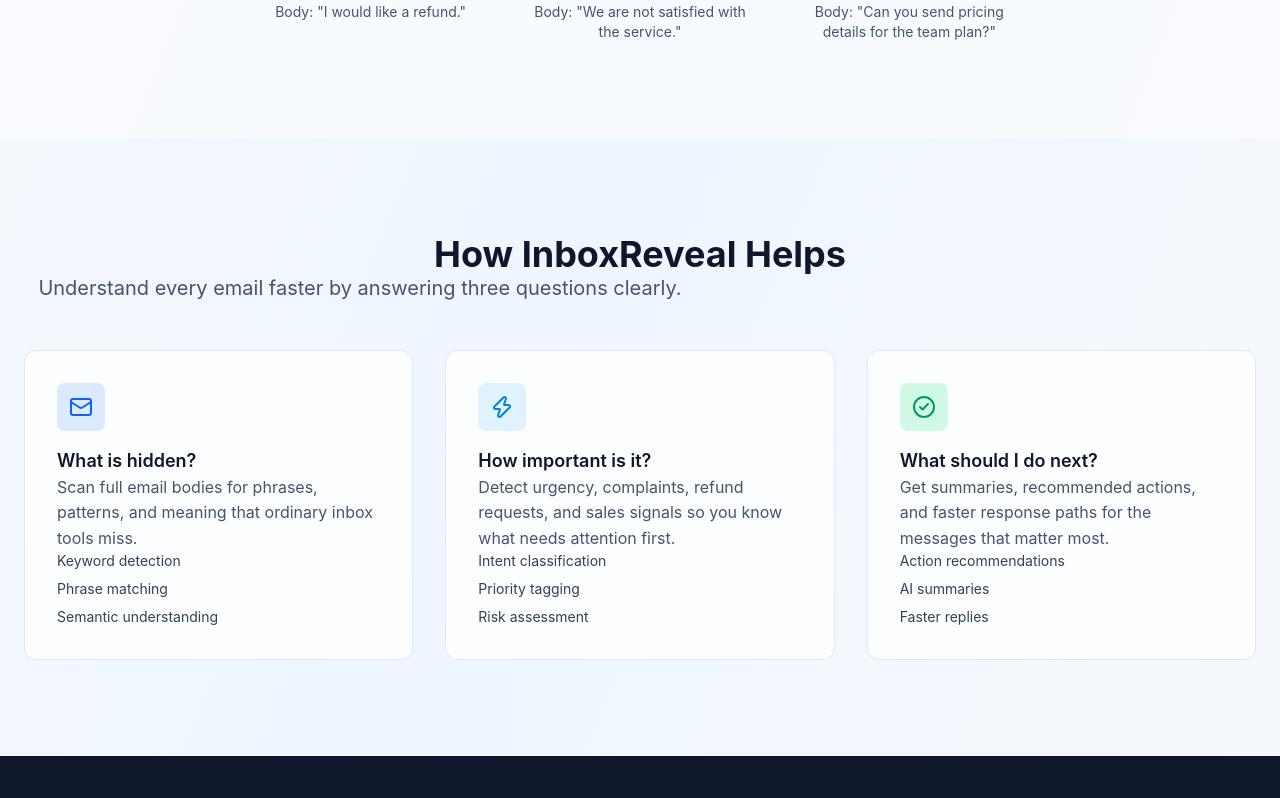
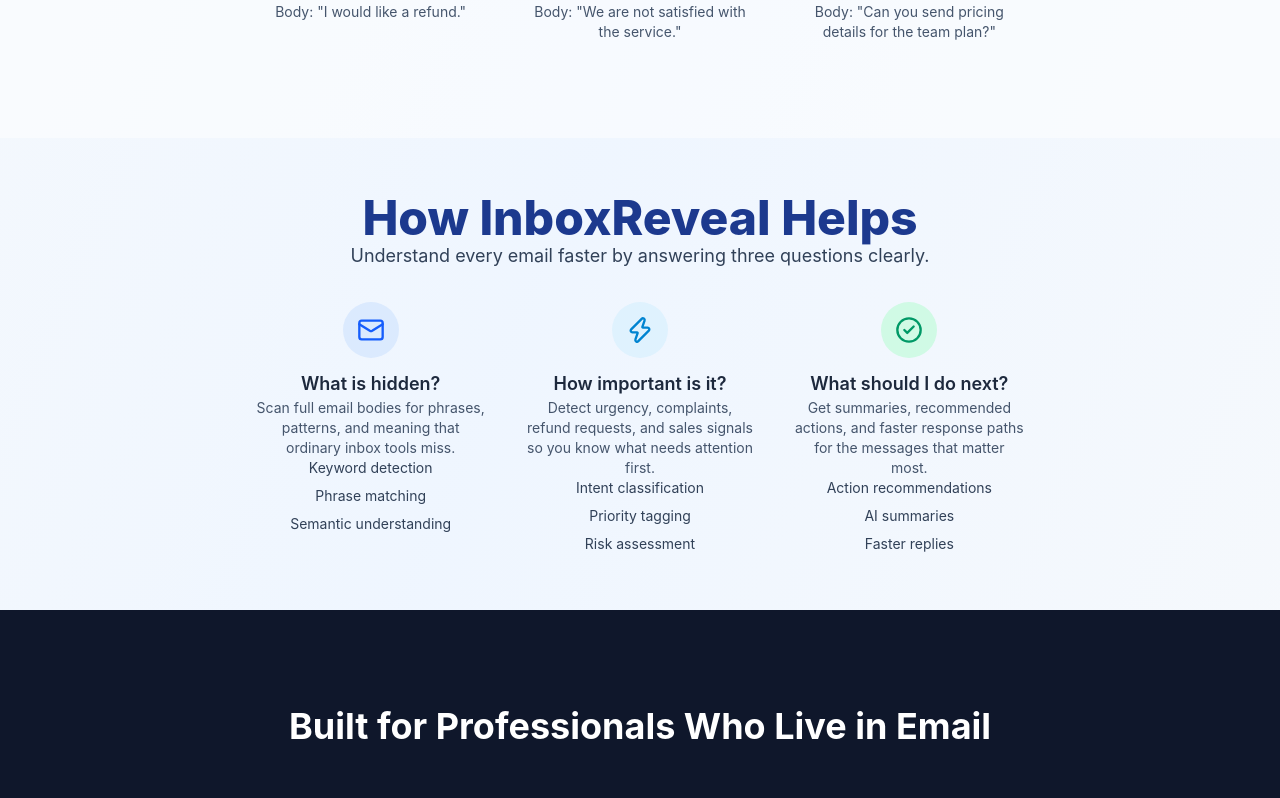
Before and after one commit to abraraslam/inboxreveal, a Next.js app: page / in a window 1280 px wide. Shown: the part 1581-2379 px from the top of the page. Built offline with nearby package versions, Linux system fonts and the light colour scheme; no server answers.

Commit message:
Restyle 'How InboxReveal Helps' section to match 'How It Works' layout

```diff
--- a/app/page.tsx
+++ b/app/page.tsx
@@ -221,61 +221,47 @@
           </div>
         </section>
 
-        <section className="mx-auto max-w-screen-2xl px-4 py-14 sm:px-6 sm:py-16 md:py-24">
-          <div className="mb-12 text-center">
-            <h2 className="mb-4 text-center text-2xl font-bold text-slate-900 sm:text-3xl md:text-4xl">How InboxReveal Helps</h2>
-            <p className="mx-auto max-w-2xl text-center text-base text-slate-600 sm:text-lg md:text-xl">
-              Understand every email faster by answering three questions clearly.
-            </p>
+        <section className="mx-auto max-w-4xl px-4 py-14">
+          <h2 className="mb-6 text-center text-3xl font-extrabold text-blue-900 sm:text-4xl md:text-5xl">How InboxReveal Helps</h2>
+          <div className="mx-auto max-w-2xl text-center">
+            <p className="mb-6 text-lg text-slate-700">Understand every email faster by answering three questions clearly.</p>
           </div>
-
-          <div className="grid gap-8 md:grid-cols-3">
-            <div className="relative">
-              <div className="absolute -inset-1 -z-10 rounded-xl bg-gradient-to-r from-blue-600 to-indigo-600 opacity-10 blur" />
-              <div className="rounded-xl border border-slate-200 bg-white/80 p-8">
-                <div className="mb-4 flex h-12 w-12 items-center justify-center rounded-lg bg-blue-100">
-                  <Mail className="h-6 w-6 text-blue-600" />
+          <div className="mx-auto mt-8 grid max-w-3xl gap-10 md:grid-cols-3">
+            <div className="flex flex-col items-center text-center">
+              <div className="mb-3 flex h-14 w-14 items-center justify-center rounded-full bg-blue-100">
+                <Mail className="h-7 w-7 text-blue-600" />
               </div>
-                <h3 className="mb-3 text-lg font-semibold text-slate-900">What is hidden?</h3>
-                <p className="mb-4 text-slate-600">Scan full email bodies for phrases, patterns, and meaning that ordinary inbox tools miss.</p>
+              <h3 className="mb-2 text-lg font-semibold text-slate-800">What is hidden?</h3>
+              <p className="text-sm text-slate-600">Scan full email bodies for phrases, patterns, and meaning that ordinary inbox tools miss.</p>
               <ul className="space-y-2 text-sm text-slate-700">
                 <li>Keyword detection</li>
                 <li>Phrase matching</li>
                 <li>Semantic understanding</li>
               </ul>
             </div>
+            <div className="flex flex-col items-center text-center">
+              <div className="mb-3 flex h-14 w-14 items-center justify-center rounded-full bg-sky-100">
+                <Zap className="h-7 w-7 text-sky-600" />
               </div>
-
-            <div className="relative">
-              <div className="absolute -inset-1 -z-10 rounded-xl bg-gradient-to-r from-sky-600 to-cyan-500 opacity-10 blur" />
-              <div className="rounded-xl border border-slate-200 bg-white/80 p-8">
-                <div className="mb-4 flex h-12 w-12 items-center justify-center rounded-lg bg-sky-100">
-                  <Zap className="h-6 w-6 text-sky-600" />
-                </div>
-                <h3 className="mb-3 text-lg font-semibold text-slate-900">How important is it?</h3>
-                <p className="mb-4 text-slate-600">Detect urgency, complaints, refund requests, and sales signals so you know what needs attention first.</p>
+              <h3 className="mb-2 text-lg font-semibold text-slate-800">How important is it?</h3>
+              <p className="text-sm text-slate-600">Detect urgency, complaints, refund requests, and sales signals so you know what needs attention first.</p>
               <ul className="space-y-2 text-sm text-slate-700">
                 <li>Intent classification</li>
                 <li>Priority tagging</li>
                 <li>Risk assessment</li>
               </ul>
             </div>
+            <div className="flex flex-col items-center text-center">
+              <div className="mb-3 flex h-14 w-14 items-center justify-center rounded-full bg-emerald-100">
+                <CheckCircle2 className="h-7 w-7 text-emerald-600" />
               </div>
-
-            <div className="relative">
-              <div className="absolute -inset-1 -z-10 rounded-xl bg-gradient-to-r from-emerald-600 to-teal-500 opacity-10 blur" />
-              <div className="rounded-xl border border-slate-200 bg-white/80 p-8">
-                <div className="mb-4 flex h-12 w-12 items-center justify-center rounded-lg bg-emerald-100">
-                  <CheckCircle2 className="h-6 w-6 text-emerald-600" />
-                </div>
-                <h3 className="mb-3 text-lg font-semibold text-slate-900">What should I do next?</h3>
-                <p className="mb-4 text-slate-600">Get summaries, recommended actions, and faster response paths for the messages that matter most.</p>
+              <h3 className="mb-2 text-lg font-semibold text-slate-800">What should I do next?</h3>
+              <p className="text-sm text-slate-600">Get summaries, recommended actions, and faster response paths for the messages that matter most.</p>
               <ul className="space-y-2 text-sm text-slate-700">
                 <li>Action recommendations</li>
                 <li>AI summaries</li>
                 <li>Faster replies</li>
               </ul>
-              </div>
             </div>
           </div>
         </section>
```
Lines whose indentation alone changed are shown as unchanged.
